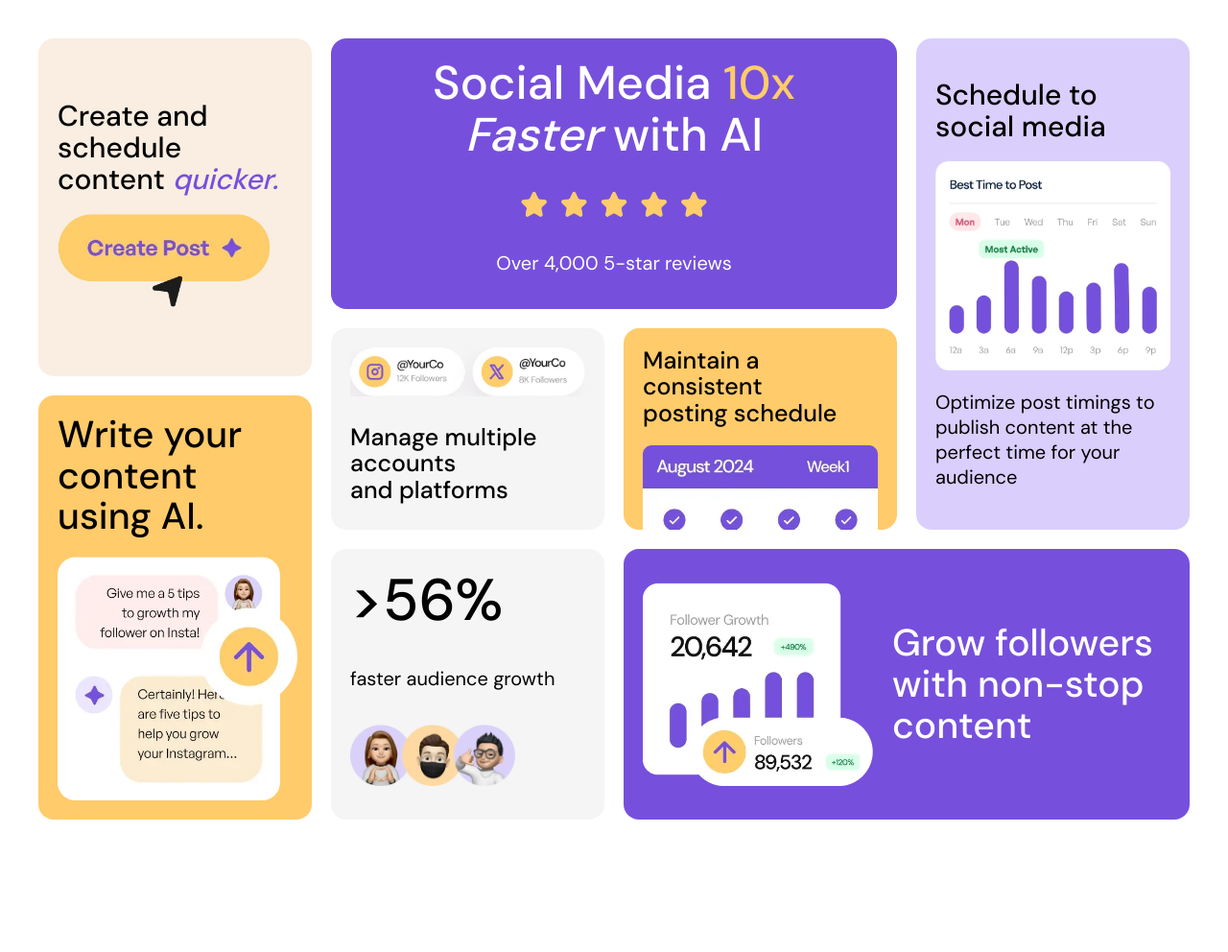
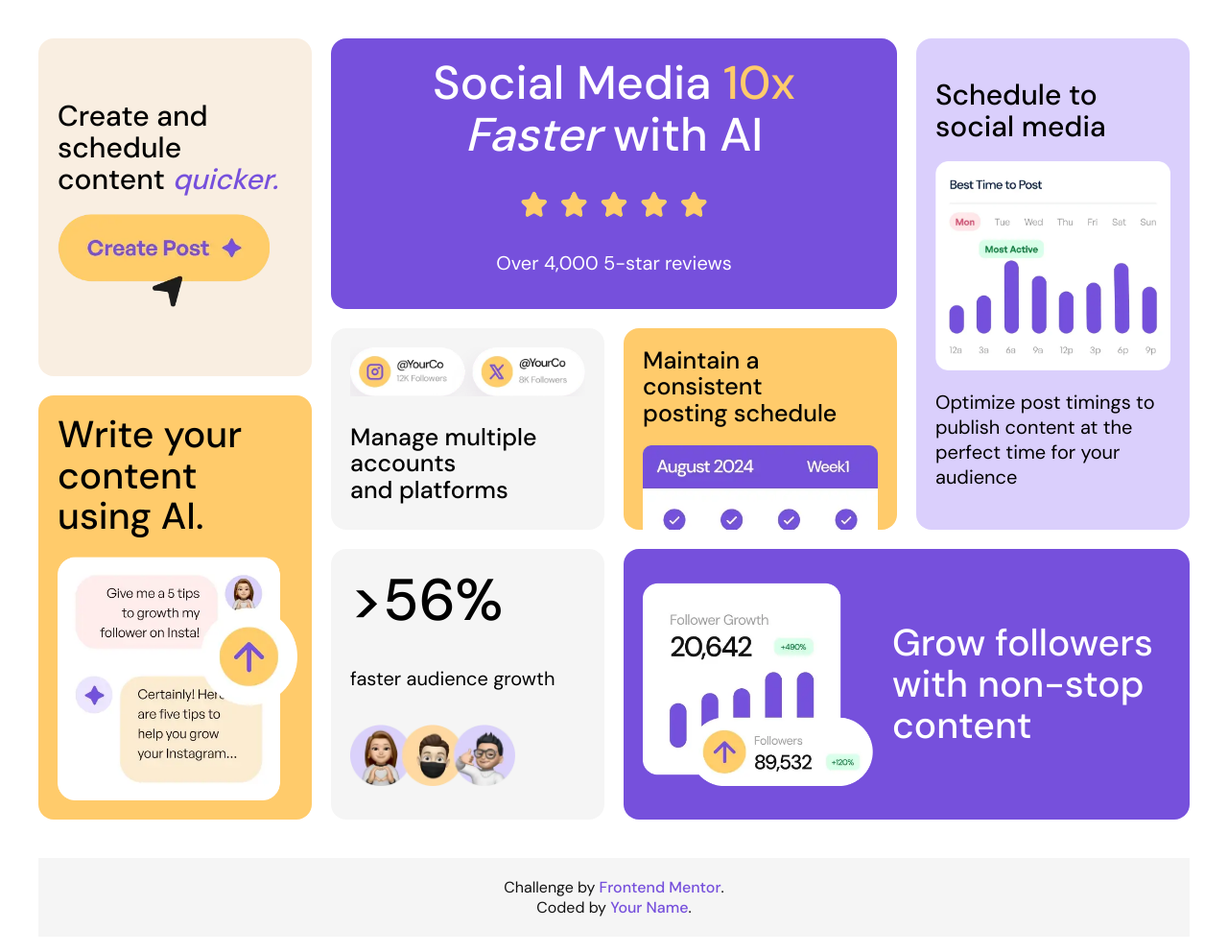
Before and after one commit to mide2020-16/bento-grid-main, a plain HTML site: page index.html in a window 1280 px wide. Shown: the whole page at 96% size. Before the commit the page ends 894 px from the top, so only its background shows below. Drawn offline with Linux system fonts and the light colour scheme.

Commit message:
added footer to the website

```diff
--- a/index.html
+++ b/index.html
@@ -60,8 +60,12 @@
         <img src="./images/illustration-grow-followers.webp" alt="Illustration showing growth in followers">
         <h2>Grow followers with non-stop content</h2>
       </article>
-
     </section>
   </main>
+
+  <footer class="footer">
+    <p>Challenge by <a href="https://www.frontendmentor.io/" target="_blank" rel="noopener noreferrer">Frontend Mentor</a>.</p>
+    <p>Coded by <a href="#">Your Name</a>.</p>
+  </footer>
 </body>
 </html>
--- a/style.css
+++ b/style.css
@@ -296,3 +296,24 @@ body {
 .footer a:hover {
     color: var(--clr-yellow);
 }
+
+/* Footer Styles */
+.footer {
+    background-color: var(--clr-bg-white);
+    padding: var(--space-s);
+    text-align: center;
+    font-size: var(--fs--1);
+    color: var(--clr-black);
+    margin-top: var(--space-l);
+}
+
+.footer a {
+    color: var(--clr-purple);
+    text-decoration: none;
+    font-weight: 500;
+    transition: color 0.3s ease;
+}
+
+.footer a:hover {
+    color: var(--clr-yellow);
+}
```
